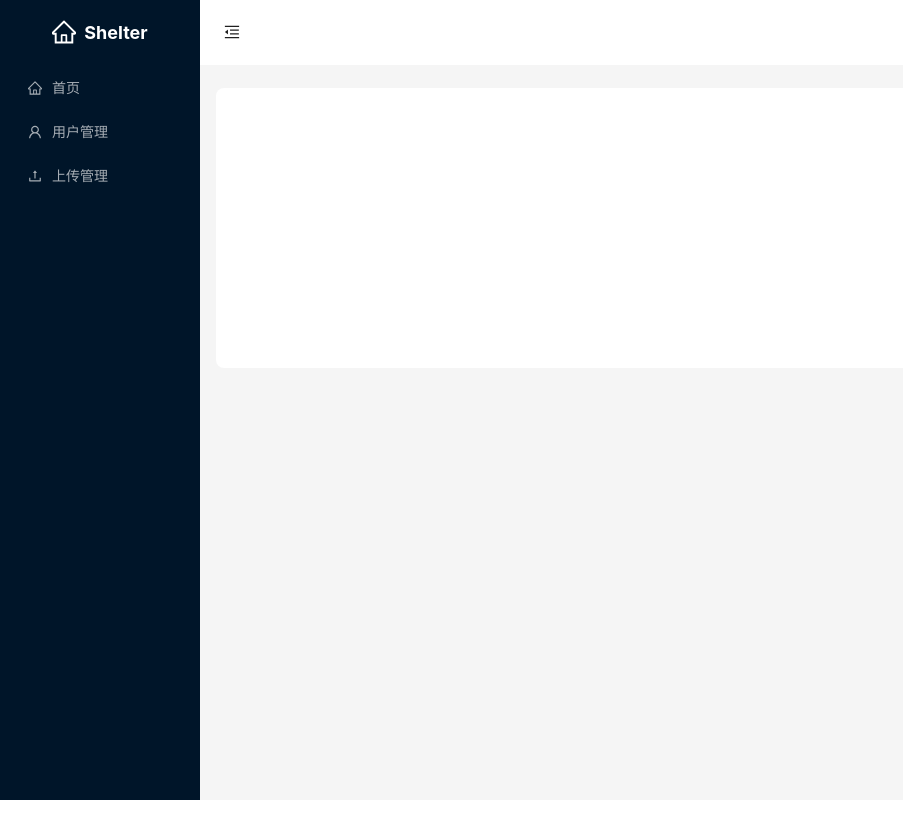
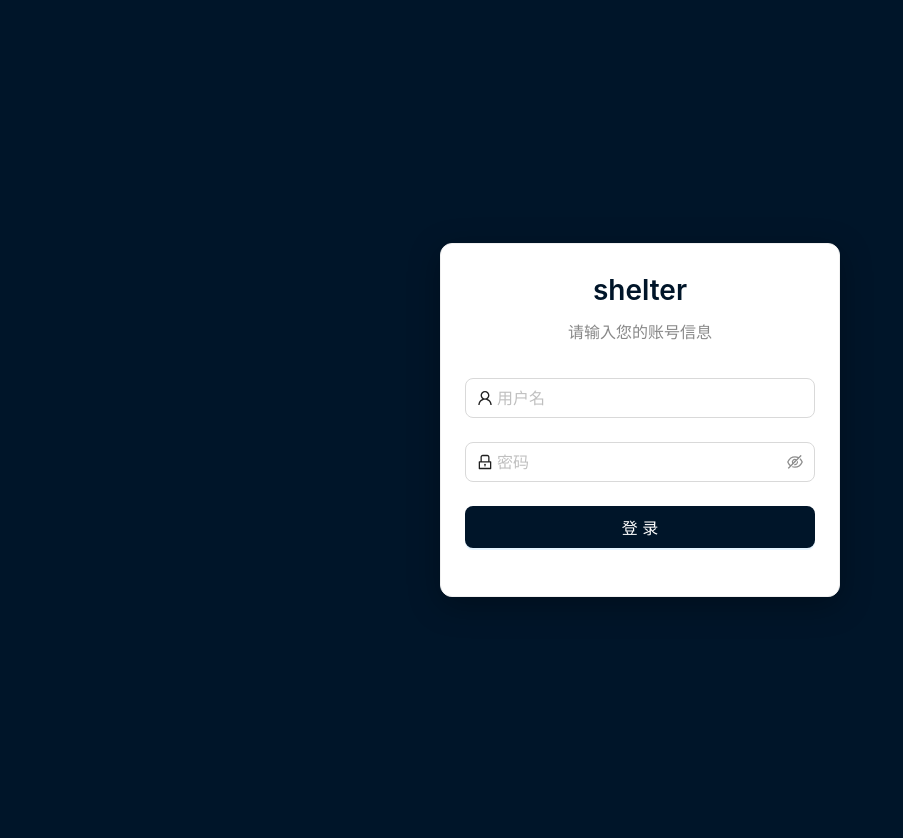
Before and after one commit to pzdemos/shelter, a React (Vite) app: page /login in a window 1280 px wide. Shown: the whole page, without its empty margins (0-903 px from the left). Before the commit the page ends 800 px from the top, so only its background shows below. Built offline with nearby package versions, Linux system fonts and the light colour scheme.

Commit message:
新增登录组件并调整react兼容版本

```diff
--- a/src/App.jsx
+++ b/src/App.jsx
@@ -8,6 +8,7 @@ import MainContent from './components/layout/MainContent';
 import Home from './pages/Home';
 import Users from './pages/Users';
 import Upload from './pages/Upload';
+import Login from './pages/Login';
 
 const { Header, Sider, Content } = Layout;
 
@@ -16,6 +17,9 @@ const App = () => {
 
   return (
     <BrowserRouter>
+      <Routes>
+        <Route path="/login" element={<Login />} />
+        <Route path="*" element={
           <Layout style={{ minHeight: '100vh' }}>
             <Sider trigger={null} collapsible collapsed={collapsed}>
               <Sidebar collapsed={collapsed} />
@@ -38,6 +42,8 @@ const App = () => {
               </Content>
             </Layout>
           </Layout>
+        } />
+      </Routes>
     </BrowserRouter>
   );
 };
--- a/src/components/layout/Sidebar.jsx
+++ b/src/components/layout/Sidebar.jsx
@@ -54,7 +54,20 @@ const Sidebar = ({ collapsed }) => {
         selectedKeys={[location.pathname]}
         items={menuItems}
         onClick={handleMenuClick}
+        style={{
+          '--ant-menu-item-selected-bg': '#fff',
+        }}
+        className="custom-sidebar-menu"
       />
+      <style>{`
+        .custom-sidebar-menu .ant-menu-item-selected {
+          background-color: #fff !important;
+          color: #001529 !important;
+        }
+        .custom-sidebar-menu .ant-menu-item-selected .anticon {
+          color: #001529 !important;
+        }
+      `}</style>
     </div>
   );
 };
--- /dev/null
+++ b/src/pages/Login.jsx
@@ -0,0 +1,108 @@
+import { useState } from 'react';
+import { Form, Input, Button, Card, message, theme } from 'antd';
+import { UserOutlined, LockOutlined } from '@ant-design/icons';
+import { useNavigate } from 'react-router-dom';
+const Login = () => {
+  const navigate = useNavigate();
+  const [loading, setLoading] = useState(false);
+  const [messageApi, contextHolder] = message.useMessage();
+
+  const onFinish = async (values) => {
+    setLoading(true);
+    try {
+      console.log('登录信息:', values);
+      // 模拟登录请求
+      await new Promise(resolve => setTimeout(resolve, 1000));
+
+      messageApi.success('登录成功！');
+      setTimeout(() => {
+        navigate('/');
+      }, 500);
+    } catch (error) {
+      messageApi.error('登录失败，请重试');
+    } finally {
+      setLoading(false);
+    }
+  };
+
+  return (
+    <div style={{
+      minHeight: '100vh',
+      display: 'flex',
+      alignItems: 'center',
+      justifyContent: 'center',
+      background: '#001529',
+      padding: '20px'
+    }}>
+      {contextHolder}
+      <Card
+        style={{
+          width: '100%',
+          maxWidth: 400,
+          boxShadow: '0 8px 32px rgba(0, 0, 0, 0.3)',
+          borderRadius: 12,
+          background: '#fff'
+        }}
+      >
+        <div style={{ textAlign: 'center', marginBottom: 32 }}>
+          <h1 style={{
+            fontSize: 'clamp(24px, 5vw, 28px)',
+            fontWeight: 600,
+            margin: 0,
+            color: '#001529'
+          }}>shelter</h1>
+          <p style={{
+            color: '#888',
+            marginTop: 8,
+            fontSize: 'clamp(14px, 3vw, 16px)'
+          }}>请输入您的账号信息</p>
+        </div>
+
+        <Form
+          name="login"
+          onFinish={onFinish}
+          autoComplete="off"
+          size="large"
+        >
+          <Form.Item
+            name="username"
+            rules={[{ required: true, message: '请输入用户名' }]}
+          >
+            <Input
+              prefix={<UserOutlined />}
+              placeholder="用户名"
+            />
+          </Form.Item>
+
+          <Form.Item
+            name="password"
+            rules={[{ required: true, message: '请输入密码' }]}
+          >
+            <Input.Password
+              prefix={<LockOutlined />}
+              placeholder="密码"
+            />
+          </Form.Item>
+
+          <Form.Item>
+            <Button
+              type="primary"
+              htmlType="submit"
+              block
+              loading={loading}
+              style={{
+                height: 42,
+                background: '#001529',
+                border: 'none'
+              }}
+            >
+              登录
+            </Button>
+          </Form.Item>
+        </Form>
+      </Card>
+    </div>
+  );
+};
+
+export default Login;
```
Also changed, not shown: package.json (+4 -4 lines). Lines whose indentation alone changed are shown as unchanged.
